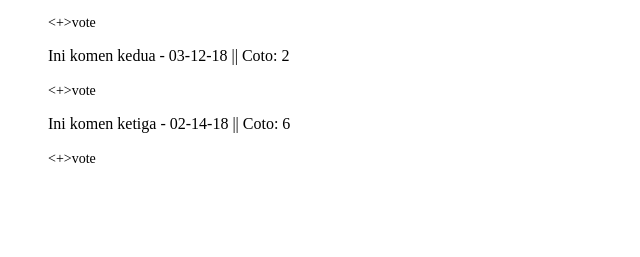
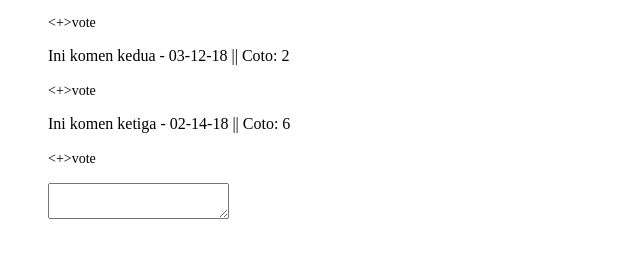
Before and after one commit to linxcodev/komenvote-vue, a plain HTML site: page index.html in a window 1280 px wide. Shown: the part 101-358 px from the top of the page, without its empty margins (0-640 px from the left). Drawn offline with Linux system fonts and the light colour scheme.

Commit message:
menambah komentar

```diff
--- a/index.html
+++ b/index.html
@@ -12,6 +12,9 @@
       <ul>
         <template-cs v-for="comment in comments" :comment="comment"></template-cs>
       </ul>
+      <ul>
+        <textarea v-model="text_comment" @keyup.enter="postComment"></textarea>
+      </ul>
     </div>
 
     <template id="comment-template">
--- a/main.js
+++ b/main.js
@@ -30,6 +30,15 @@ var vm = new Vue({
       { body: 'Ini komen pertama', time:'02-12-18', coto:0 },
       { body: 'Ini komen kedua', time:'03-12-18', coto:2 },
       { body: 'Ini komen ketiga', time:'02-14-18', coto:6 }
-    ]
+    ],
+    text_comment: ''
+  },
+  methods: {
+    postComment: function(){
+      this.comments.push(
+        { body: this.text_comment, time:'02-14-18', coto:0 }
+      )
+      this.text_comment = ''
+    }
   }
 });
```
